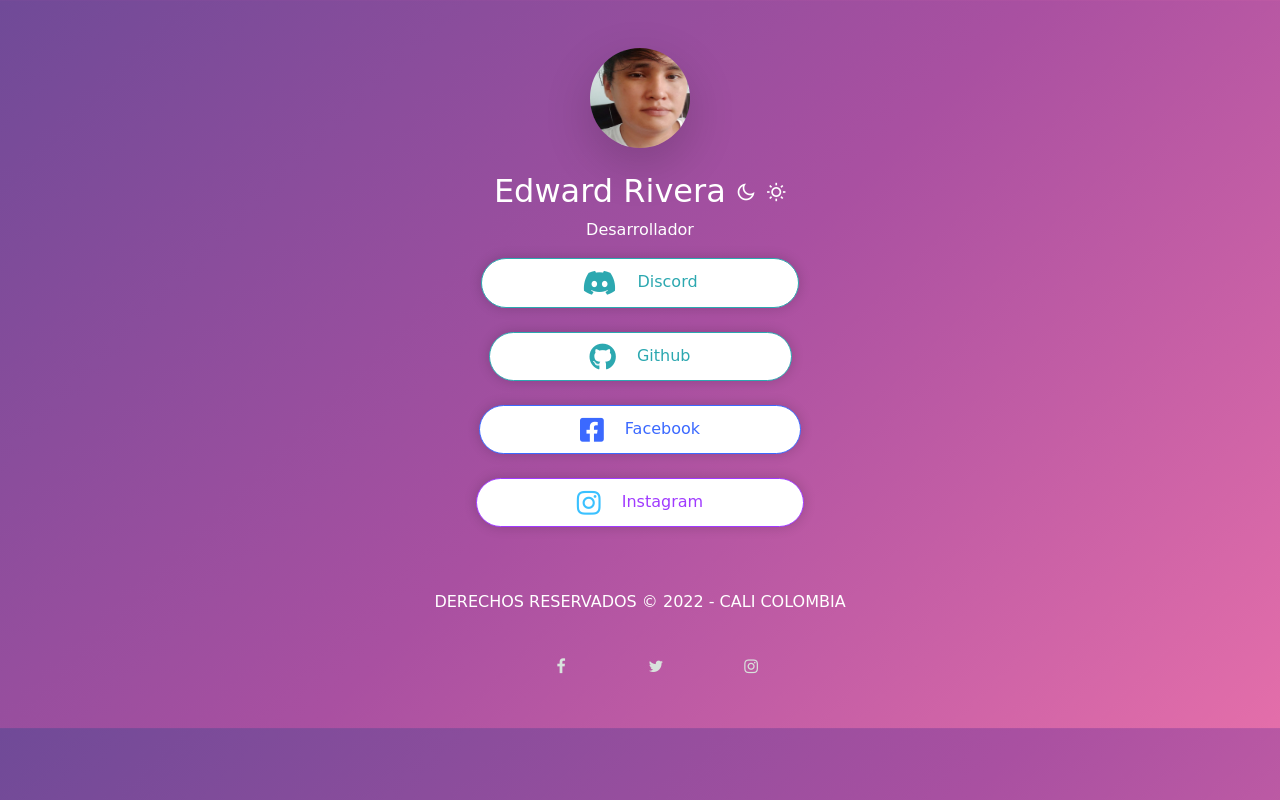
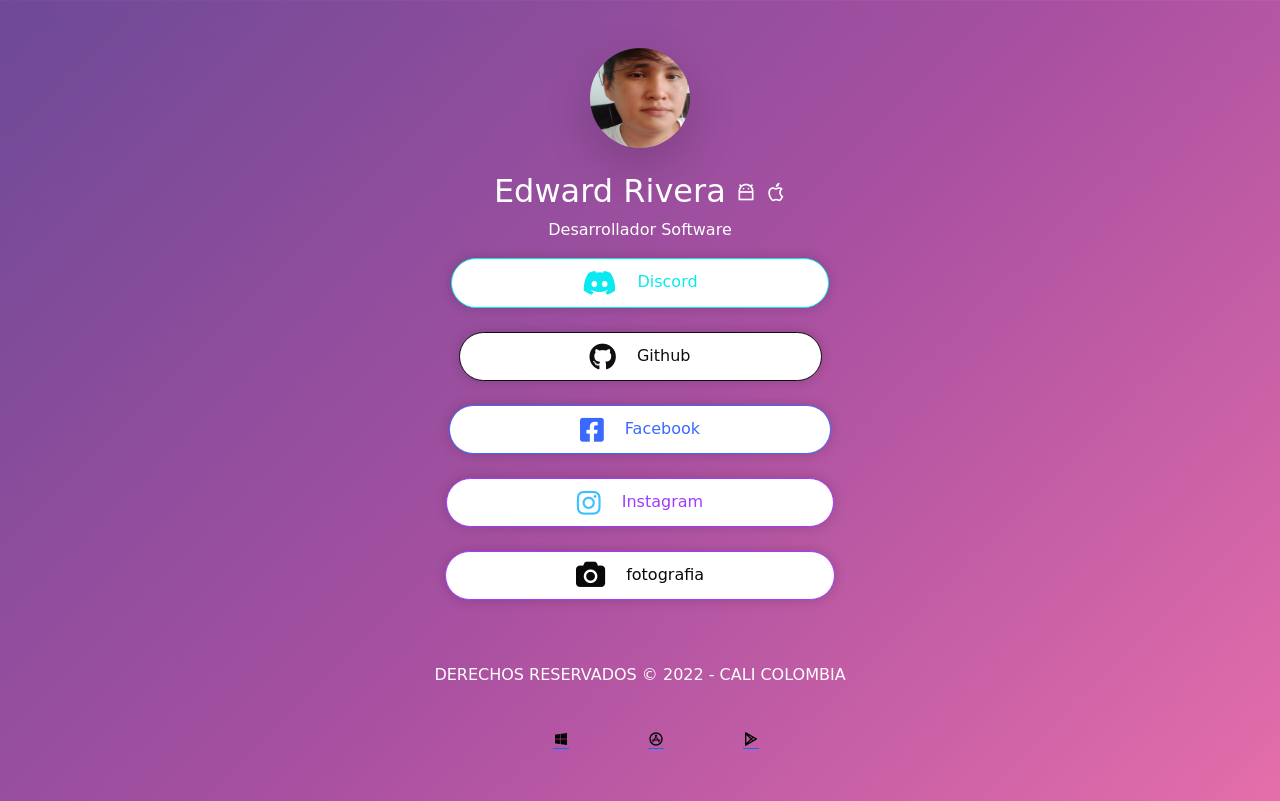
Before and after one commit to johnedwardrivera/social, a plain HTML site: page index.html in a window 1280 px wide. Drawn offline with nearby package versions, Linux system fonts and the light colour scheme; a web font is replaced by a local one.

Commit message:
redes sociales john edward rivera cali colombia  29/04/2022

```diff
--- a/estyles.css
+++ b/estyles.css
@@ -34,7 +34,6 @@ body {
   padding: 10px 40px;
   border-radius: 30px;
   background: linear-gradient(to right, #8d68c5, #e34494) !important;
-  /* background: #fff; */
   display: inline-block;
   margin: 40px 0;
   font-size: 15px;
@@ -88,45 +87,55 @@ body {
 .icono ul {
   list-style: none;
 }
-.icono ul li .fa {
-  color: #d8e2dc;
+.icono ul li .ri-windows-fill {
+  color: #020202;
   margin-top: 20px;
   transition: all 0.5s ease;
 }
-.icono ul li:hover.facebook {
-  border: 5px solid #3b5998;
-  box-shadow: 0 0 15px #3b5998;
+.icono ul li .ri-app-store-line {
+  color: #020202;
+  margin-top: 20px;
+  transition: all 0.5s ease;
+}
+.icono ul li .ri-google-play-line {
+  color: #020202;
+  margin-top: 20px;
+  transition: all 0.5s ease;
+}
+.icono ul li:hover.ri-windows-fill {
+  border: 5px solid #020202;
+  box-shadow: 0 0 15px #020202;
   transition: all 0.5 ease;
 }
-.icono ul li:hover .fa-facebook {
-  color: #3b5998;
-  text-shadow: 0 0 15px #3b5998;
+.icono ul li:hover .ri-windows-fill {
+  color: #020202;
+  text-shadow: 0 0 15px #020202;
   transition: all 0.5s ease;
 }
-.icono ul li:hover.instagram {
-  border: 5px solid #bc2a8d;
-  box-shadow: 0 0 15px #bc2abd;
+.icono ul li:hover.ri-app-store-line {
+  border: 5px solid #020202;
+  box-shadow: 0 0 15px #020202;
   transition: all 0.5s ease;
 }
-.icono ul li:hover .fa-instagram {
-  color: #bc2abb;
-  text-shadow: 0 0 15px #bc2abb;
+.icono ul li:hover .ri-app-store-line {
+  color: #020202;
+  text-shadow: 0 0 15px #020202;
   transition: all 0.5s ease;
 }
-.icono ul li:hover.twitter {
-  border: 5px solid #1714e9;
-  box-shadow: 0 0 15px #1714e9;
+.icono ul li:hover.ri-google-play-line {
+  border: 5px solid #020202;
+  box-shadow: 0 0 15px #020202;
   transition: all 0.5s ease;
 }
-.icono ul li:hover .fa-twitter {
-  color: #1714e9;
-  text-shadow: 0 0 15px #1714e9;
+.icono ul li:hover .ri-google-play-line {
+  color: #020202;
+  text-shadow: 0 0 15px #020202;
   transition: all 0.5s ease;
 }
 @media screen and (min-width: 300px) {
   .btn-animado {
     display: inline-block;
-    padding: 10px 100px;
+    padding: 10px 130px;
     border-radius: 50px;
     box-shadow: 0 0 12px 1px rgba(0, 0, 0, 0.15);
     background-color: #fff;
@@ -151,6 +160,28 @@ body {
 }
 .btn-animado:active {
   background-color: #22848a;
+}
+.color-github {
+  border: 1px solid #0c0c0c;
+  color: #0f0f0f;
+}
+.color-github:hover {
+  background-color: #111111;
+  color: #fff;
+}
+.color-github:active {
+  background-color: #080808;
+}
+.color-discord {
+  border: 1px solid #0ae8f0;
+  color: #0ae8f0;
+}
+.color-discord:hover {
+  background-color: #0ae8f0;
+  color: #fff;
+}
+.color-discord:active {
+  background-color: #0ae8f0;
 }
 
 .color-facebook {
@@ -179,6 +210,24 @@ body {
   background: linear-gradient(#7d2fc7, #2a82aa);
 }
 .color-instagram:hover .tex-icono {
+  color: #fff;
+}
+/* fotografia */
+.color-camera {
+  border: 1px solid #a03bff;
+  color: #080808;
+}
+.color-camera .tex-icono {
+  color: #080808;
+}
+.color-camera:hover {
+  background: linear-gradient(#e60725, #e40bc0);
+  color: #fff;
+}
+.color-camera:active {
+  background: linear-gradient(#e60725, #e40bc0);
+}
+.color-camera:hover .tex-icono {
   color: #fff;
 }
 
--- a/index.html
+++ b/index.html
@@ -62,8 +62,8 @@
     <div class="container">
       <div class="row">
         <div class="col-md-12">
-          <h2 class="text-center text-white">Edward Rivera <i class="ri-moon-line change-theme" id="theme-button"></i> <i class="ri-sun-line change-theme" id="theme-button"></i></h2>
-          <p class="text-center text-white">Desarrollador</p>
+          <h2 class="text-center text-white">Edward Rivera <i class="ri-android-line change-theme" id="theme-button"></i> <i class="ri-apple-line change-theme" id="theme-button"></i></h2>
+          <p class="text-center text-white">Desarrollador Software</p>
         </div>
       </div>
     </div>
@@ -71,7 +71,7 @@
       <div class="row">
         <div class="col-md-12 pb-4 d-flex justify-content-center">
           <a href="https://discord.com/channels/@me" target="_blank">
-          <button type="button" class="btn-animado animacion-uno">
+          <button type="button" class="btn-animado animacion-uno color-discord">
             <i class="fab fa-discord"></i>
             <span class="tex-icono">
                 Discord
@@ -85,7 +85,7 @@
       <div class="row">
         <div class="col-md-12 pb-4 d-flex justify-content-center">
           <a target="brank" href="https://github.com/johnedwardrivera">
-          <button type="button" class="btn-animado animacion-dos">
+          <button type="button" class="btn-animado animacion-dos color-github">
             <i class="fab fa-github"></i>
             <span class="tex-icono">
                 Github
@@ -123,6 +123,20 @@
         </div>
       </div>
     </div>
+    <div class="container">
+      <div class="row">
+        <div class="col-md-12 pb-4 d-flex justify-content-center">
+          <a href="https://johnphotographer.netlify.app/" target="_blank">
+            <button type="button" class=" btn-animado animacion-cuatro color-camera">
+             <i class="fa fa-camera"></i>
+              <span class="tex-icono">
+              fotografia
+              </span>
+          </button>
+        </a>
+        </div>
+      </div>
+    </div>
     <footer class="footer_area section_padding_130_0">
       <div class="container">
         <div class="grupo-2">
@@ -134,9 +148,9 @@
         <div class="cold-md-12 pb-4 d-flex justify-content-center">
           <div class="icono">
          <ul>
-           <li><a href="#"><i class="fa fa-facebook" aria-hidden="true"></i></a></li>
-           <li><a href="#"><i class="fa fa-twitter" aria-hidden="true"></i></a></li>
-           <li><a href="#"><i class="fa fa-instagram" aria-hidden="true"></i></a></li>
+           <li><a href="#"><i class="ri-windows-fill" aria-hidden="true"></i></a></li>
+           <li><a href="#"><i class="ri-app-store-line" aria-hidden="true"></i></a></li>
+           <li><a href="#"><i class="ri-google-play-line" aria-hidden="true"></i></a></li>
          </ul>
         </div>
         </div>
```
